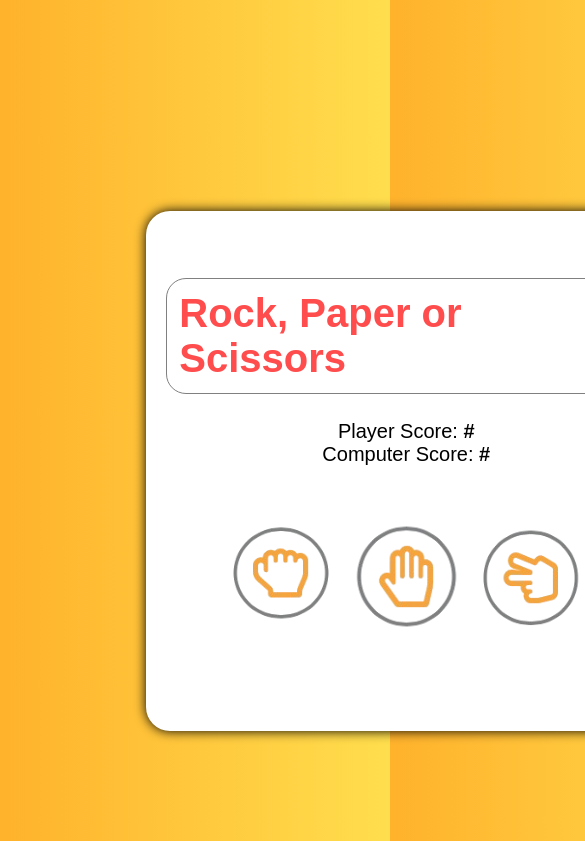
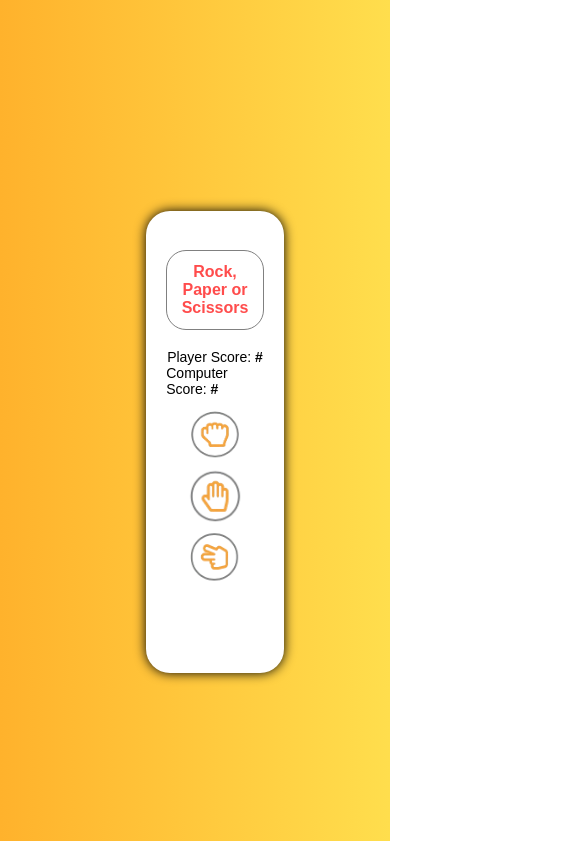
Before and after one commit to andluis35/Pedra-Papel-Tesoura, a plain HTML site: page index.html in a window 390 px wide. Shown: the top 841 px of the page, 585 px wide, since content can reach past the window. Drawn offline with Linux system fonts and the light colour scheme.

Commit message:
Adicionada responsividade no frame

```diff
--- a/assets/style/styles.css
+++ b/assets/style/styles.css
@@ -52,9 +52,6 @@ p {
     border-radius: 24px;
     font-family: "Sofia Sans Condensed", sans-serif;
     font-size: 20px;
-    min-width: 480px;
-    min-height: 480px;
-    flex-shrink: 0;
     flex-wrap: nowrap;
 }
 
@@ -137,3 +134,31 @@ p {
 #reset-game-btn:active {
     background-color: #ddb166;
 }
+
+@media(max-width: 688px) {
+    .container {
+        justify-content: space-evenly;
+    }
+
+    .scoreboard p {
+        font-size: 14px;
+    }
+
+    .options button, .options img {
+        width: 60px;
+        height: 60px;
+    }
+
+    .options {
+        display: flex;
+        flex-direction: column;
+        justify-content: center;
+        align-items: center;
+        margin-top: 0;
+    }
+
+    #title, #winner-message, #result-message, #reset-game-btn {
+        font-size: 16px;
+        text-align: center;
+    }
+}
```
